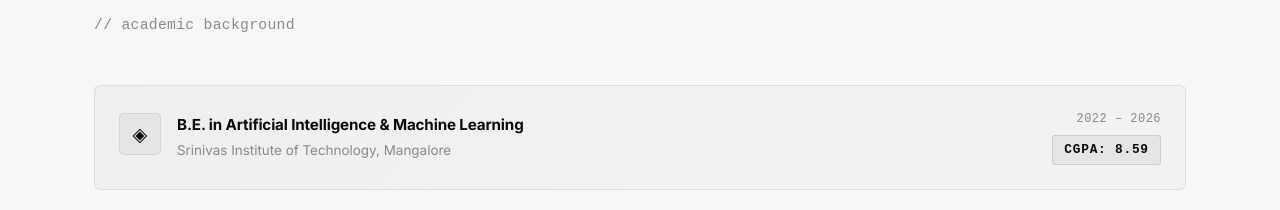
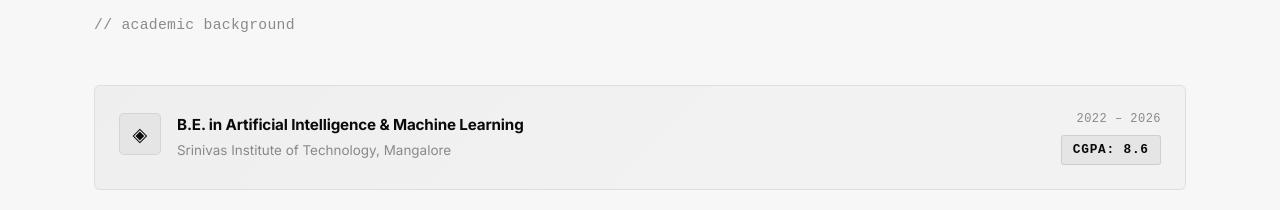
Before and after one commit to PrathamPShetty/pratham, a React (Vite) app: page / in a window 1280 px wide. Shown: the part 4920-5130 px from the top of the page. Built offline with nearby package versions, Linux system fonts and the light colour scheme.

Commit message:
Update CGPA score from 8.59 to 8.6

```diff
--- a/src/components/Education.jsx
+++ b/src/components/Education.jsx
@@ -6,7 +6,7 @@ const education = [
     degree: 'B.E. in Artificial Intelligence & Machine Learning',
     institution: 'Srinivas Institute of Technology, Mangalore',
     year: '2022 – 2026',
-    score: 'CGPA: 8.59',
+    score: 'CGPA: 8.6',
   },
   {
     icon: '◉',
```
